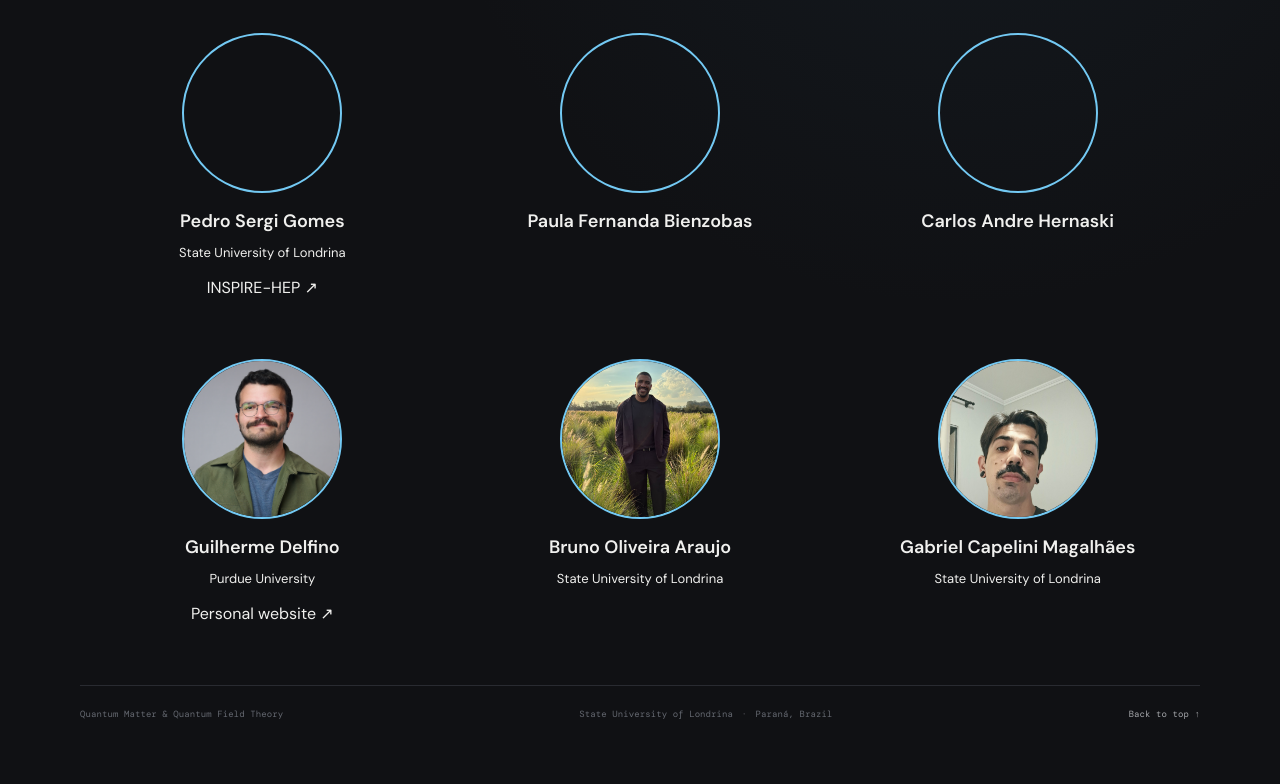
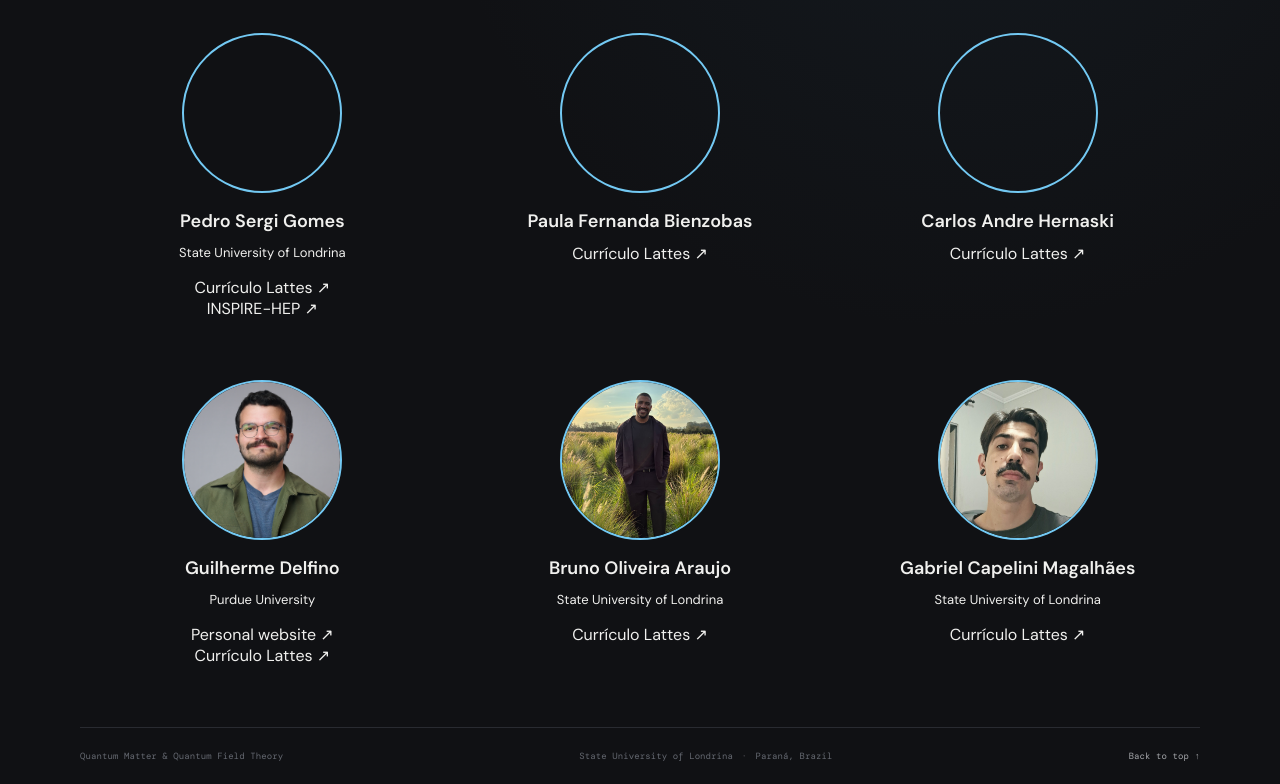
Before and after one commit to Quantum-Matter-and-Quantum-Field-Theory/quantum-matter-and-quantum-field-theory.github.io, a plain HTML site: page members.html in a window 1280 px wide. Shown: the part 305-1089 px from the top of the page. Before the commit the page ends 1047 px from the top, so only its background shows below. Drawn offline with nearby package versions, Linux system fonts and the light colour scheme.

Commit message:
Add Purdue University to collaboration details and include Lattes curriculum links for members

```diff
--- a/members.html
+++ b/members.html
@@ -53,6 +53,13 @@
   <p>State University of Londrina</p>
 
   <a class="member-link"
+     href="https://busca-cv-lattes.cnpq.br/curriculo/4781821120240826"
+     target="_blank"
+     rel="noopener noreferrer">
+    Currículo Lattes ↗
+  </a>
+
+  <a class="member-link"
      href="https://inspirehep.net/authors/1042522?ui-citation-summary=true"
      target="_blank"
      rel="noopener noreferrer">
@@ -70,6 +77,13 @@
 
   <h3>Paula Fernanda Bienzobas</h3>
 
+  <a class="member-link"
+     href="https://busca-cv-lattes.cnpq.br/curriculo/9331515260533408"
+     target="_blank"
+     rel="noopener noreferrer">
+    Currículo Lattes ↗
+  </a>
+
 </article>
 
 
@@ -79,6 +93,13 @@
   <div class="member-photo member-placeholder"></div>
 
   <h3>Carlos Andre Hernaski</h3>
+
+  <a class="member-link"
+     href="https://busca-cv-lattes.cnpq.br/curriculo/0399056682971597"
+     target="_blank"
+     rel="noopener noreferrer">
+    Currículo Lattes ↗
+  </a>
 
 </article>
 
@@ -100,6 +121,13 @@
     Personal website ↗
   </a>
 
+  <a class="member-link"
+     href="https://busca-cv-lattes.cnpq.br/curriculo/9913463628221765"
+     target="_blank"
+     rel="noopener noreferrer">
+    Currículo Lattes ↗
+  </a>
+
 </article>
 
 
@@ -117,6 +145,13 @@
 
     <p>State University of Londrina</p>
 
+    <a class="member-link"
+       href="https://busca-cv-lattes.cnpq.br/curriculo/5521480116015328"
+       target="_blank"
+       rel="noopener noreferrer">
+      Currículo Lattes ↗
+    </a>
+
   </article>
 
 
@@ -126,11 +161,18 @@
   <img class="member-photo"
        src="images/members/gabriel-capelini-magalhaes.jpeg"
        alt="Gabriel Capelini Magalhães"
-       style="object-position: center 40%;">
+      style="object-position: center 85%;">
 
   <h3>Gabriel Capelini Magalhães</h3>
 
   <p>State University of Londrina</p>
+
+  <a class="member-link"
+     href="https://busca-cv-lattes.cnpq.br/curriculo/7738026880534508"
+     target="_blank"
+     rel="noopener noreferrer">
+    Currículo Lattes ↗
+  </a>
 
 </article>
 
--- a/styles.css
+++ b/styles.css
@@ -865,6 +865,10 @@ h2 {
   line-height: 1.6;
 }
 
+.member-link {
+  display: block;
+}
+
 /* ========================================
    NEWS
    ======================================== */
```
Also changed, not shown: index.html (+1 -2 lines).
